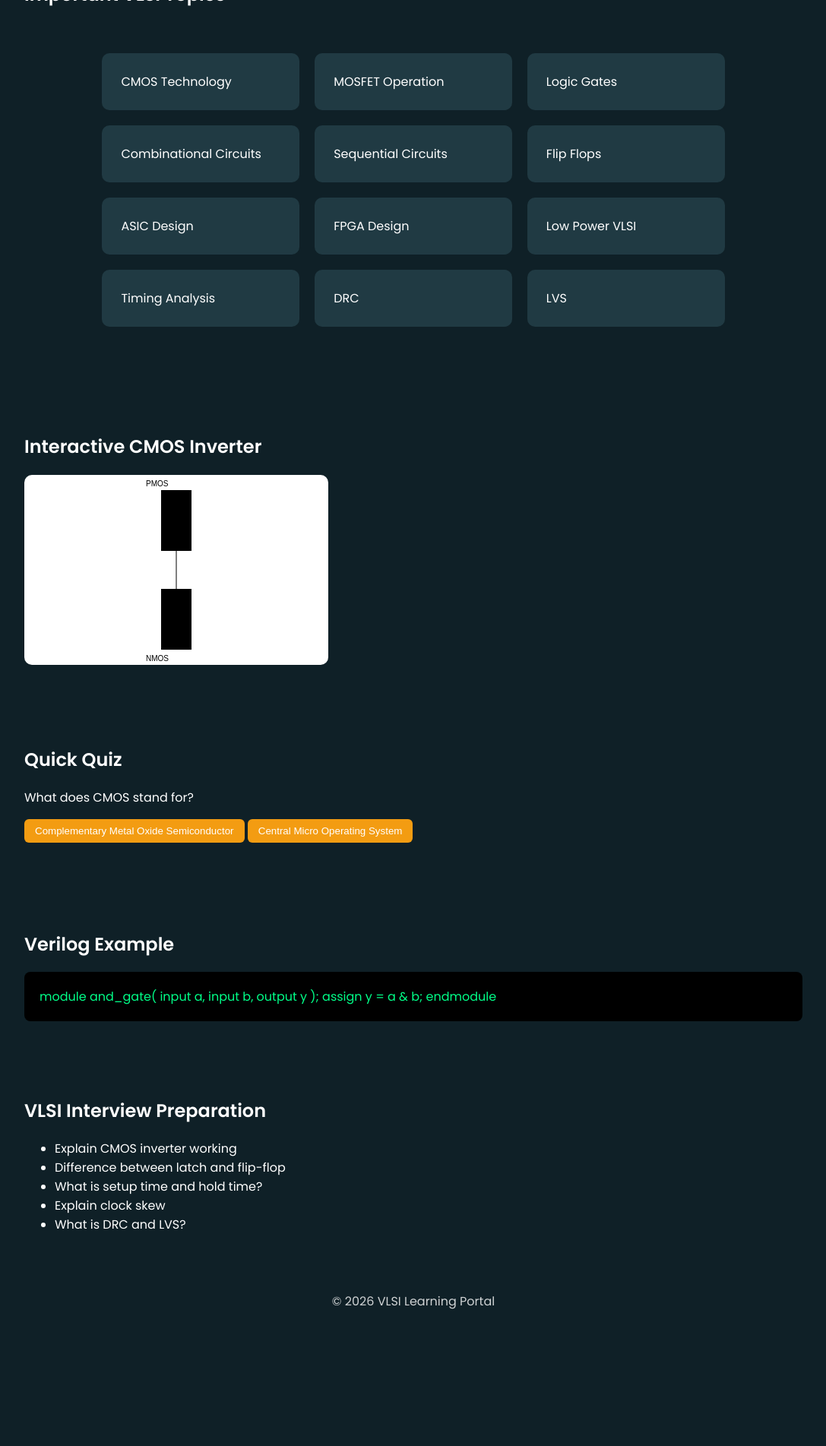
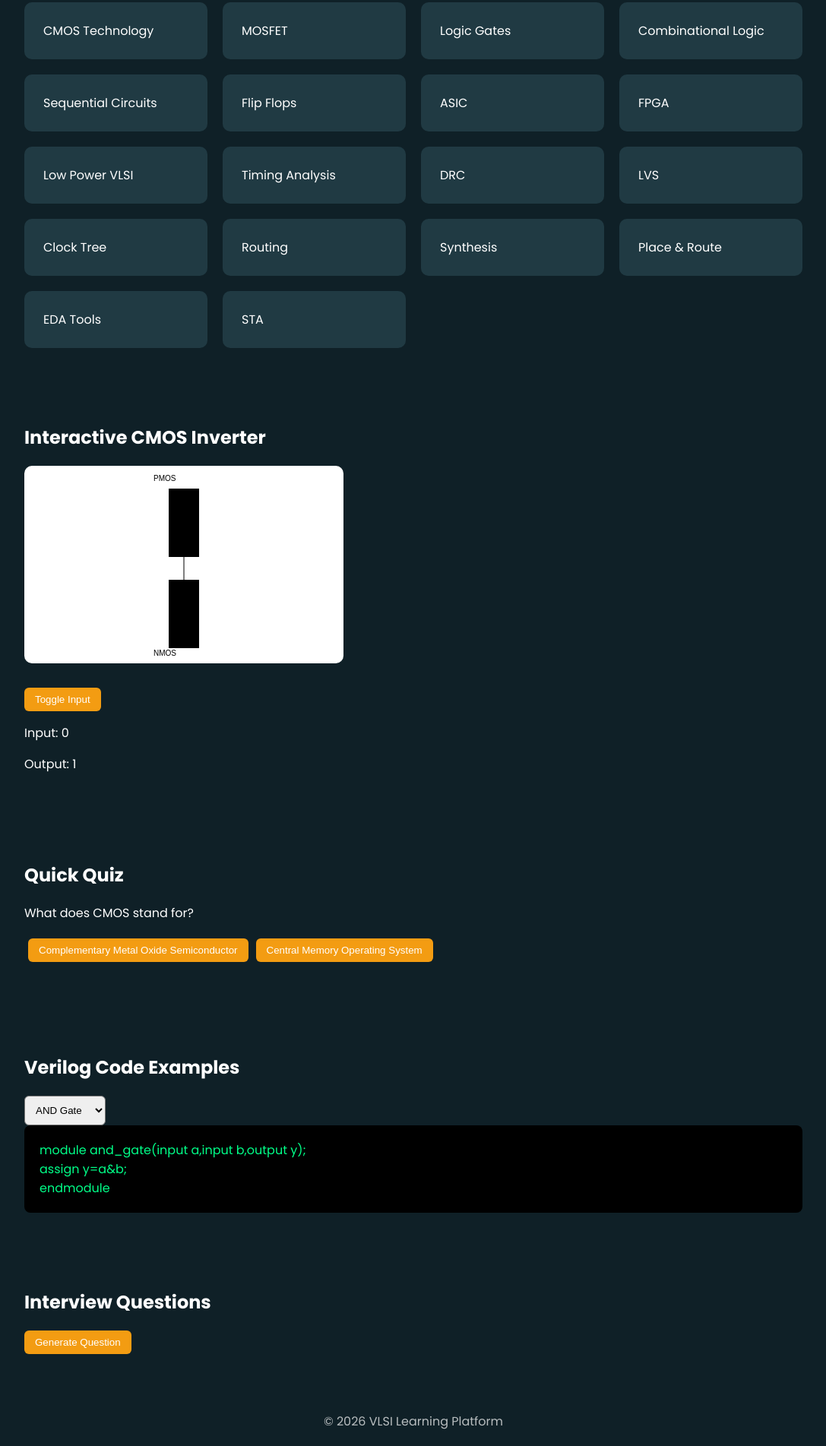
Before and after one commit to morenishant831-ui/Index, a plain HTML site: page index.html in a window 1280 px wide. Shown: the part 582-2485 px from the top of the page at 76% size, without its empty margins (96-1183 px from the left). Before the commit the page ends 2327 px from the top, so only its background shows below. Drawn offline with Linux system fonts and the light colour scheme.

Commit message:
Refactor index.html for improved layout and content
Updated various elements in the HTML structure and styles for the VLSI Learning Platform, including title changes, adjustments to layout, and improved quiz functionality.

```diff
--- a/index.html
+++ b/index.html
@@ -2,13 +2,12 @@
 <html lang="en">
 
 <head>
-
 <meta charset="UTF-8">
 <meta name="viewport" content="width=device-width, initial-scale=1.0">
 
-<title>VLSI Learning Platform</title>
+<title>Advanced VLSI Learning Platform</title>
 
-<link href="https://fonts.googleapis.com/css2?family=Poppins:wght@300;400;600&display=swap" rel="stylesheet">
+<link href="https://fonts.googleapis.com/css2?family=Poppins:wght@300;400;600;700&display=swap" rel="stylesheet">
 
 <style>
 
@@ -20,7 +19,7 @@
 }
 
 .light{
---bg:#f4f4f4;
+--bg:#f5f5f5;
 --card:white;
 --text:#222;
 --accent:#0077ff;
@@ -46,11 +45,13 @@ nav ul{
 display:flex;
 gap:20px;
 list-style:none;
+padding:0;
 }
 
 nav a{
 color:var(--text);
 text-decoration:none;
+font-weight:500;
 }
 
 button{
@@ -64,11 +65,12 @@ cursor:pointer;
 
 .hero{
 text-align:center;
-padding:80px 20px;
+padding:70px 20px;
 }
 
 .hero h2{
-font-size:40px;
+font-size:42px;
+margin-bottom:10px;
 }
 
 .search{
@@ -77,17 +79,21 @@ margin-bottom:20px;
 }
 
 .search input{
-padding:10px;
+padding:12px;
 width:50%;
 border-radius:8px;
 border:none;
+font-size:15px;
+}
+
+.section{
+padding:40px 10%;
 }
 
 .grid{
 display:grid;
 grid-template-columns:repeat(auto-fit,minmax(240px,1fr));
 gap:20px;
-padding:40px 10%;
 }
 
 .card{
@@ -99,10 +105,11 @@ cursor:pointer;
 }
 
 .card:hover{
-transform:translateY(-5px);
+transform:translateY(-6px);
 }
 
-.section{
+.topicPage{
+display:none;
 padding:40px 10%;
 }
 
@@ -114,10 +121,8 @@ border-radius:8px;
 overflow:auto;
 }
 
-footer{
-text-align:center;
-padding:20px;
-opacity:0.8;
+.quiz button{
+margin:5px;
 }
 
 canvas{
@@ -125,15 +130,15 @@ background:white;
 border-radius:10px;
 }
 
-/* topic page */
-
-.topicPage{
-display:none;
-padding:40px 10%;
+footer{
+text-align:center;
+padding:20px;
+opacity:0.7;
 }
 
-.backBtn{
-margin-bottom:20px;
+select{
+padding:10px;
+border-radius:6px;
 }
 
 </style>
@@ -161,7 +166,6 @@ margin-bottom:20px;
 <div class="hero">
 
 <h2>Complete VLSI Learning Platform</h2>
-
 <p>Topics • Quiz • Verilog • Interview Preparation</p>
 
 </div>
@@ -176,39 +180,49 @@ margin-bottom:20px;
 
 <div class="grid" id="topicGrid">
 
-<div class="card" onclick="openTopic('CMOS Technology','CMOS technology uses complementary PMOS and NMOS transistors for low power digital circuits.')">CMOS Technology</div>
+<div class="card" onclick="openTopic('CMOS Technology','CMOS uses complementary PMOS and NMOS transistors to achieve low power digital circuits.')">CMOS Technology</div>
 
-<div class="card" onclick="openTopic('MOSFET Operation','MOSFET is the fundamental transistor used in modern integrated circuits.')">MOSFET Operation</div>
+<div class="card" onclick="openTopic('MOSFET','MOSFET is the basic transistor used in IC fabrication.')">MOSFET</div>
 
-<div class="card" onclick="openTopic('Logic Gates','Logic gates such as AND, OR, NOT are the building blocks of digital circuits.')">Logic Gates</div>
+<div class="card" onclick="openTopic('Logic Gates','AND OR NOT NAND NOR gates form digital logic.')">Logic Gates</div>
 
-<div class="card" onclick="openTopic('Combinational Circuits','Output depends only on present inputs.')">Combinational Circuits</div>
+<div class="card" onclick="openTopic('Combinational Logic','Output depends only on present inputs.')">Combinational Logic</div>
 
-<div class="card" onclick="openTopic('Sequential Circuits','Output depends on input and previous state.')">Sequential Circuits</div>
+<div class="card" onclick="openTopic('Sequential Circuits','Output depends on previous state and input.')">Sequential Circuits</div>
 
-<div class="card" onclick="openTopic('Flip Flops','Basic memory element used in digital electronics.')">Flip Flops</div>
+<div class="card" onclick="openTopic('Flip Flops','SR, JK, D, T flip flops store one bit.')">Flip Flops</div>
 
-<div class="card" onclick="openTopic('ASIC Design','Application specific integrated circuits are custom designed chips.')">ASIC Design</div>
+<div class="card" onclick="openTopic('ASIC','Application Specific Integrated Circuits are custom chips.')">ASIC</div>
 
-<div class="card" onclick="openTopic('FPGA Design','FPGAs are programmable hardware devices.')">FPGA Design</div>
+<div class="card" onclick="openTopic('FPGA','Field Programmable Gate Arrays are reconfigurable chips.')">FPGA</div>
 
-<div class="card" onclick="openTopic('Low Power VLSI','Techniques like clock gating reduce power consumption.')">Low Power VLSI</div>
+<div class="card" onclick="openTopic('Low Power VLSI','Clock gating, power gating reduce power consumption.')">Low Power VLSI</div>
 
-<div class="card" onclick="openTopic('Timing Analysis','Ensures signals meet setup and hold timing requirements.')">Timing Analysis</div>
+<div class="card" onclick="openTopic('Timing Analysis','Setup time, hold time and clock skew analysis.')">Timing Analysis</div>
 
 <div class="card" onclick="openTopic('DRC','Design Rule Check verifies layout rules.')">DRC</div>
 
-<div class="card" onclick="openTopic('LVS','Layout vs Schematic verifies circuit correctness.')">LVS</div>
+<div class="card" onclick="openTopic('LVS','Layout vs Schematic verification.')">LVS</div>
+
+<div class="card" onclick="openTopic('Clock Tree','Clock distribution network for synchronous circuits.')">Clock Tree</div>
+
+<div class="card" onclick="openTopic('Routing','Connecting nets in IC layout.')">Routing</div>
+
+<div class="card" onclick="openTopic('Synthesis','Convert RTL to gate level netlist.')">Synthesis</div>
+
+<div class="card" onclick="openTopic('Place and Route','Physical placement and routing of cells.')">Place & Route</div>
+
+<div class="card" onclick="openTopic('EDA Tools','Tools like Cadence, Synopsys used for chip design.')">EDA Tools</div>
+
+<div class="card" onclick="openTopic('Static Timing Analysis','Timing verification without simulation.')">STA</div>
 
 </div>
 
 </div>
 
-<!-- topic viewer -->
-
 <div class="topicPage" id="topicPage">
 
-<button class="backBtn" onclick="closeTopic()">⬅ Back</button>
+<button onclick="closeTopic()">⬅ Back</button>
 
 <h2 id="topicTitle"></h2>
 
@@ -220,62 +234,58 @@ margin-bottom:20px;
 
 <h2>Interactive CMOS Inverter</h2>
 
-<canvas id="cmos" width="400" height="250"></canvas>
+<canvas id="cmos" width="420" height="260"></canvas>
+
+<br><br>
+
+<button onclick="toggleInput()">Toggle Input</button>
+
+<p>Input: <span id="inputState">0</span></p>
+<p>Output: <span id="outputState">1</span></p>
 
 </div>
 
-<div class="section" id="quiz">
+<div class="section quiz" id="quiz">
 
 <h2>Quick Quiz</h2>
 
-<p id="q">What does CMOS stand for?</p>
+<p id="question"></p>
 
-<button onclick="check(1)">Complementary Metal Oxide Semiconductor</button>
-<button onclick="check(0)">Central Micro Operating System</button>
+<div id="answers"></div>
 
-<p id="result"></p>
+<p id="score"></p>
 
 </div>
 
 <div class="section" id="verilog">
 
-<h2>Verilog Example</h2>
+<h2>Verilog Code Examples</h2>
 
-<div class="code">
+<select onchange="showCode(this.value)">
 
-module and_gate(
-input a,
-input b,
-output y
-);
+<option value="and">AND Gate</option>
+<option value="mux">MUX</option>
+<option value="dff">D Flip Flop</option>
 
-assign y = a & b;
+</select>
 
-endmodule
-
-</div>
+<div class="code" id="codeBox"></div>
 
 </div>
 
 <div class="section" id="interview">
 
-<h2>VLSI Interview Preparation</h2>
+<h2>Interview Questions</h2>
 
-<ul>
+<button onclick="newQuestion()">Generate Question</button>
 
-<li>Explain CMOS inverter working</li>
-<li>Difference between latch and flip-flop</li>
-<li>What is setup time and hold time?</li>
-<li>Explain clock skew</li>
-<li>What is DRC and LVS?</li>
-
-</ul>
+<p id="iq"></p>
 
 </div>
 
 <footer>
 
-© 2026 VLSI Learning Portal
+© 2026 VLSI Learning Platform
 
 </footer>
 
@@ -285,33 +295,20 @@ function toggleTheme(){
 document.body.classList.toggle("light")
 }
 
-function check(ans){
-
-let r=document.getElementById("result")
-
-if(ans)
-r.innerText="Correct Answer"
-else
-r.innerText="Wrong Answer"
-
-}
-
 function openTopic(title,text){
 
 document.getElementById("topics").style.display="none"
 document.getElementById("topicPage").style.display="block"
 
-document.getElementById("topicTitle").innerText=title
-document.getElementById("topicText").innerText=text
-
-window.scrollTo(0,0)
+topicTitle.innerText=title
+topicText.innerText=text
 
 }
 
 function closeTopic(){
 
-document.getElementById("topics").style.display="block"
-document.getElementById("topicPage").style.display="none"
+topics.style.display="block"
+topicPage.style.display="none"
 
 }
 
@@ -326,21 +323,153 @@ card.style.display=card.innerText.toLowerCase().includes(input)?"block":"none"
 
 }
 
+let input=0
+
+function toggleInput(){
+
+input=input?0:1
+
+document.getElementById("inputState").innerText=input
+document.getElementById("outputState").innerText=input?0:1
+
+}
+
+const questions=[
+
+{
+q:"What does CMOS stand for?",
+a:["Complementary Metal Oxide Semiconductor","Central Memory Operating System"],
+c:0
+},
+
+{
+q:"Which transistor is used in CMOS?",
+a:["NMOS and PMOS","BJT"],
+c:0
+},
+
+{
+q:"Which device is programmable?",
+a:["FPGA","ASIC"],
+c:0
+}
+
+]
+
+let qi=0
+let score=0
+
+function loadQ(){
+
+let q=questions[qi]
+
+question.innerText=q.q
+
+answers.innerHTML=""
+
+q.a.forEach((ans,i)=>{
+
+let b=document.createElement("button")
+
+b.innerText=ans
+
+b.onclick=()=>{
+
+if(i===q.c) score++
+
+qi++
+
+if(qi<questions.length)
+loadQ()
+else
+scoreBox()
+
+}
+
+answers.appendChild(b)
+
+})
+
+}
+
+function scoreBox(){
+
+question.innerText="Quiz Completed"
+
+answers.innerHTML=""
+
+score.innerText="Score: "+score+"/"+questions.length
+
+}
+
+loadQ()
+
+function showCode(type){
+
+let code=""
+
+if(type=="and")
+code=`module and_gate(input a,input b,output y);
+assign y=a&b;
+endmodule`
+
+if(type=="mux")
+code=`module mux(input a,input b,input sel,output y);
+assign y=sel?b:a;
+endmodule`
+
+if(type=="dff")
+code=`module dff(input clk,input d,output reg q);
+always @(posedge clk)
+q<=d;
+endmodule`
+
+codeBox.innerText=code
+
+}
+
+showCode("and")
+
+const iqList=[
+
+"Explain CMOS inverter working.",
+"What is setup and hold time?",
+"What is clock skew?",
+"Difference between latch and flip flop?",
+"What is DRC and LVS?",
+"What is STA?"
+
+]
+
+function newQuestion(){
+
+let r=Math.floor(Math.random()*iqList.length)
+
+iq.innerText=iqList[r]
+
+}
+
 const canvas=document.getElementById("cmos")
+
 const ctx=canvas.getContext("2d")
 
 ctx.fillStyle="black"
-ctx.fillRect(180,20,40,80)
 
-ctx.fillRect(180,150,40,80)
+ctx.fillRect(190,30,40,90)
+
+ctx.fillRect(190,150,40,90)
 
 ctx.beginPath()
-ctx.moveTo(200,100)
-ctx.lineTo(200,150)
+
+ctx.moveTo(210,120)
+
+ctx.lineTo(210,150)
+
 ctx.stroke()
 
-ctx.fillText("PMOS",160,15)
-ctx.fillText("NMOS",160,245)
+ctx.fillText("PMOS",170,20)
+
+ctx.fillText("NMOS",170,250)
 
 </script>
 
```
